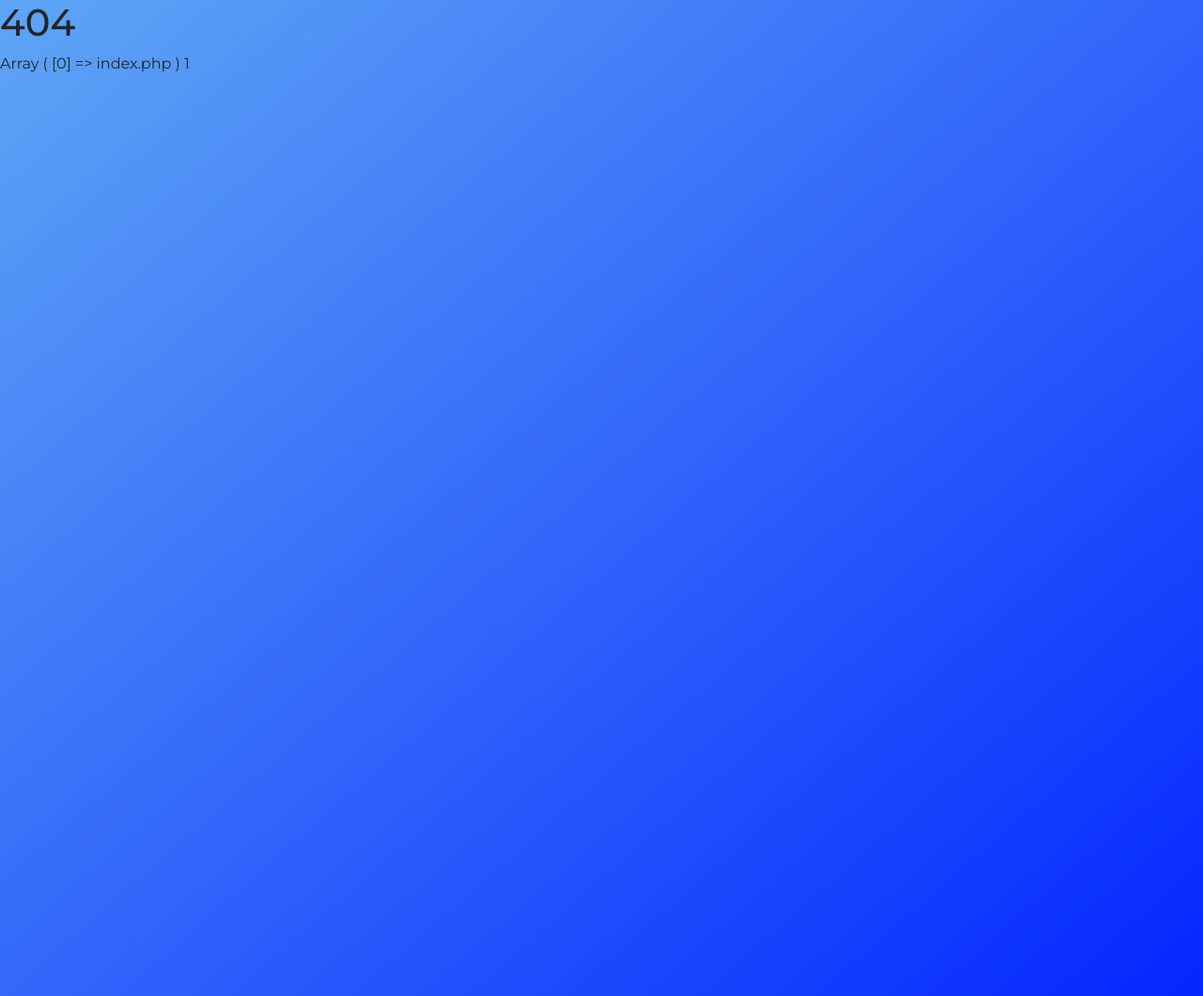
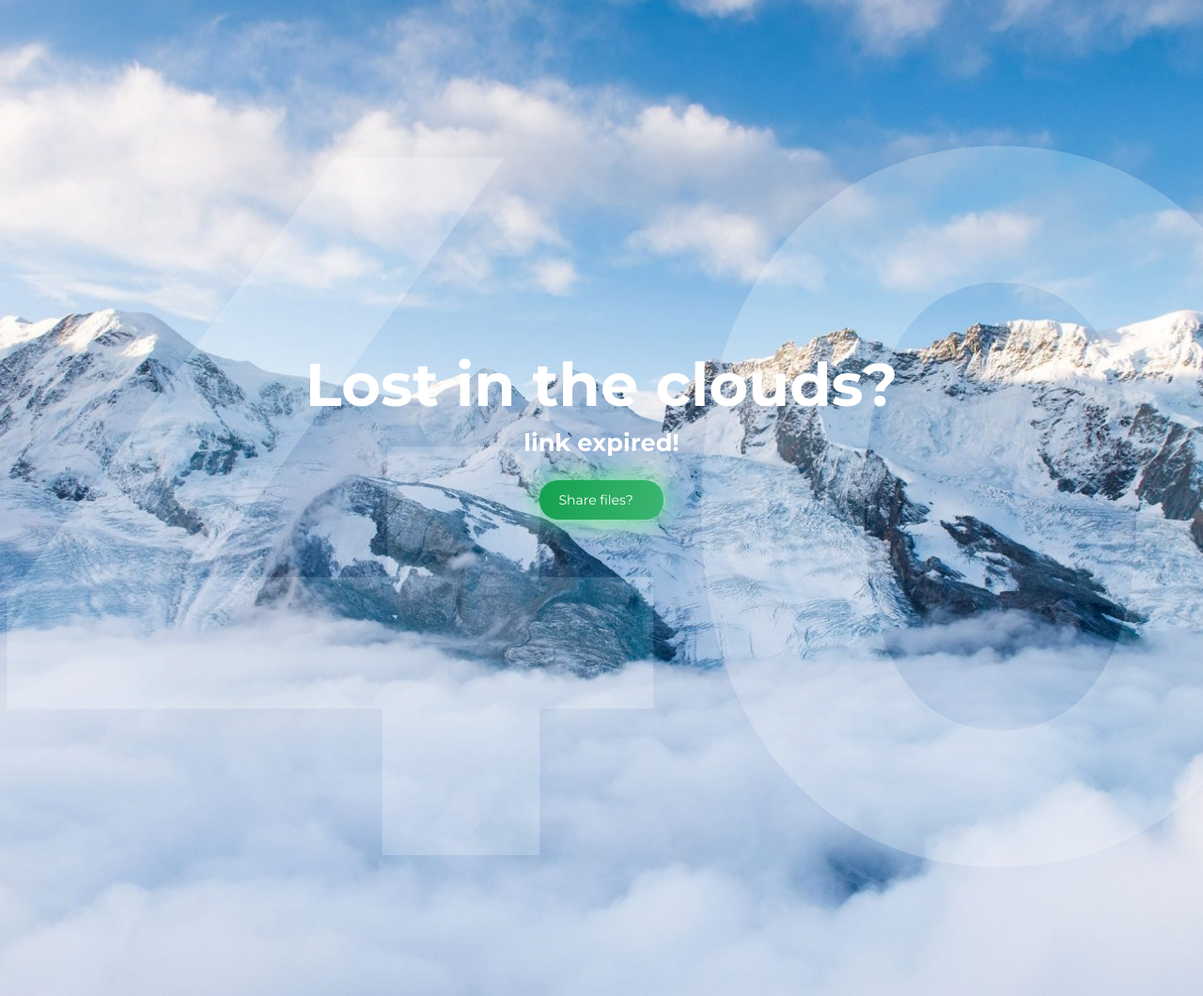
Before and after one commit to Sumis34/free-transfer, a PHP site: page /index.php in a window 1280 px wide. Shown: the whole page at 94% size. Run offline with PHP 8.4, Linux system fonts and the light colour scheme; the visitor is signed in with stand-in values (Sample User, id 1); some libraries are stand-ins or nearby versions.

Commit message:
new 404 page

```diff
--- /dev/null
+++ b/css/_404.scss
@@ -0,0 +1,48 @@
+.cloud-bg {
+    position: fixed;
+    background-image: url(../images/404-bg.jpg);
+    background-repeat: no-repeat;
+    background-size: cover;
+    background-position: center;
+    height: 100vh;
+    width: 100vw;
+    h1 {
+        font-size: 5vw;
+        text-align: center;
+        font-weight: bold;
+        color: #fff;
+        margin-top: 35vh;
+    }
+    h2 {
+        font-size: 2vw;
+        text-align: center;
+        font-weight: bold;
+        color: #fff;
+    }
+}
+
+.text-404 {
+    opacity: 0.5;
+    font-size: 100vh;
+    text-align: center;
+    color: #fff;
+    font-weight: bold;
+    mix-blend-mode: soft-light;
+    position: fixed;
+    top: -25vh;
+    left: -2vw;
+    z-index: -1;
+    -webkit-touch-callout: none;
+    /* iOS Safari */
+    -webkit-user-select: none;
+    /* Safari */
+    -khtml-user-select: none;
+    /* Konqueror HTML */
+    -moz-user-select: none;
+    /* Old versions of Firefox */
+    -ms-user-select: none;
+    /* Internet Explorer/Edge */
+    user-select: none;
+    /* Non-prefixed version, currently
+                                  supported by Chrome, Edge, Opera and Firefox */
+}
--- a/css/style.css
+++ b/css/style.css
@@ -175,6 +175,56 @@ p.file-size {
   font-weight: 500;
 }
 
+.cloud-bg {
+  position: fixed;
+  background-image: url(../images/404-bg.jpg);
+  background-repeat: no-repeat;
+  background-size: cover;
+  background-position: center;
+  height: 100vh;
+  width: 100vw;
+}
+
+.cloud-bg h1 {
+  font-size: 5vw;
+  text-align: center;
+  font-weight: bold;
+  color: #fff;
+  margin-top: 35vh;
+}
+
+.cloud-bg h2 {
+  font-size: 2vw;
+  text-align: center;
+  font-weight: bold;
+  color: #fff;
+}
+
+.text-404 {
+  opacity: 0.5;
+  font-size: 100vh;
+  text-align: center;
+  color: #fff;
+  font-weight: bold;
+  mix-blend-mode: soft-light;
+  position: fixed;
+  top: -25vh;
+  left: -2vw;
+  z-index: -1;
+  -webkit-touch-callout: none;
+  /* iOS Safari */
+  -webkit-user-select: none;
+  /* Safari */
+  /* Konqueror HTML */
+  -moz-user-select: none;
+  /* Old versions of Firefox */
+  -ms-user-select: none;
+  /* Internet Explorer/Edge */
+  user-select: none;
+  /* Non-prefixed version, currently
+                                  supported by Chrome, Edge, Opera and Firefox */
+}
+
 * {
   font-family: 'Montserrat', sans-serif;
 }
--- a/css/style.scss
+++ b/css/style.scss
@@ -1,5 +1,6 @@
 @import "./colors";
 @import "./home";
+@import "./404";
 @import "./progressBar";
 * {
     font-family: 'Montserrat', sans-serif;
--- a/index.php
+++ b/index.php
@@ -14,7 +14,6 @@ $DB_PASSWORD = $secret['db_password'];
 
 // URL Array index, fÃ¼r live Server 1
 $urlIndex = 2;
-
 
 $tempGet = trim($_SERVER['REQUEST_URI'], '?');
 $_SESSION['getID'] = explode('?', $tempGet);
--- a/views/404.php
+++ b/views/404.php
@@ -1,5 +1,6 @@
-<h1>404</h1>
-<?php
-print_r($_SESSION['testUrl']);
-echo $_SESSION['fileToGet'];
-$_SESSION['executed'] = 0;
+<div class="cloud-bg">
+    <div class="text-404">404</div>
+    <h1>Lost in the clouds?</h1>
+    <h2>link expired!</h2>
+    <a href="/transfer" class="btn btn-primary mt-4 btn-sm mt-2 mx-auto" id="home-button" style="display: table;" >Share files?<i class="fas fa-arrow-circle-left mr-1 ml-1 arrow-left" aria-hidden="true"></i></a>
+</div>
--- a/views/download.php
+++ b/views/download.php
@@ -9,9 +9,10 @@ $result = executeSQL('getFileData', $fileCode, true);
 
 $fileSuffix = explode(".", $result['file_name']);
 
+if (!file_exists($result['file_path']))
+    header('Location: /transfer/404');
+
 $fileSuffix = end($fileSuffix);
-
-//$fileSuffix = "sdf";
 
 $fileSize = formatSizeUnits(filesize($result['file_path']));
 
--- a/views/home.php
+++ b/views/home.php
@@ -10,6 +10,6 @@
             <input type="file" name="file" id="fileInput" hidden>
         </form>
         <p class="hint">Click, to upload files</p>
-        <p class="sub-hint"></p>
+
     </div>
 </div>
```
Also changed, not shown: images/404-bg.jpg (added).
